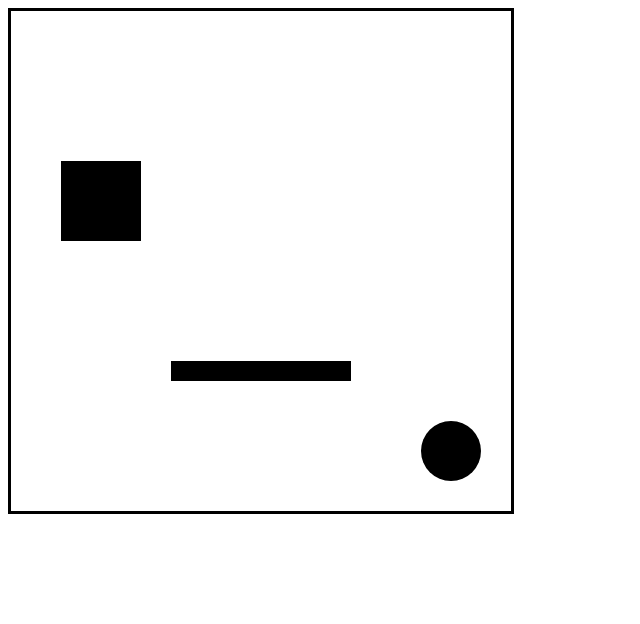
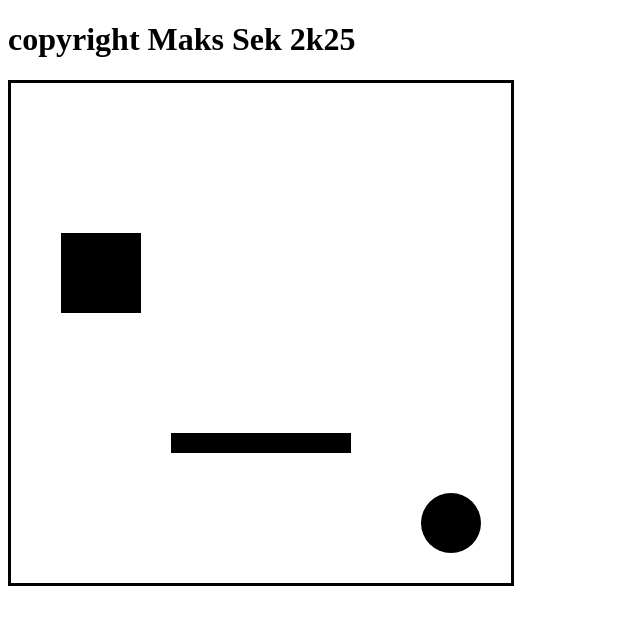
Before and after one commit to makssek664/ball, a plain HTML site: page index.html in a window 1280 px wide. Shown: the whole page, without its empty margins (0-640 px from the left). Drawn offline with Linux system fonts and the light colour scheme.

Commit message:
copyright

```diff
--- a/index.html
+++ b/index.html
@@ -10,6 +10,7 @@
         </style>
     </head>
     <body>
+        <h1>copyright Maks Sek 2k25</h1>
         <canvas id="canvas" width="500" height="500">
 
         </canvas>
```
